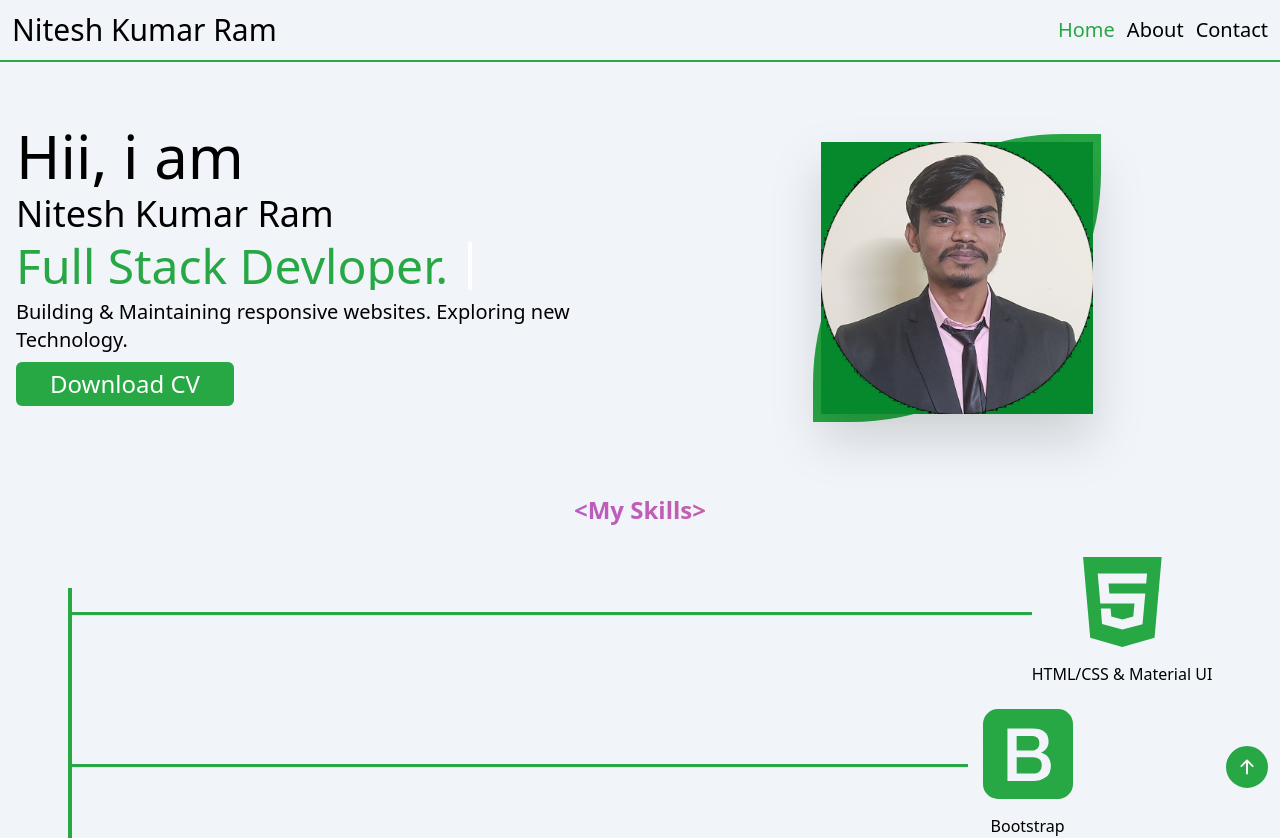
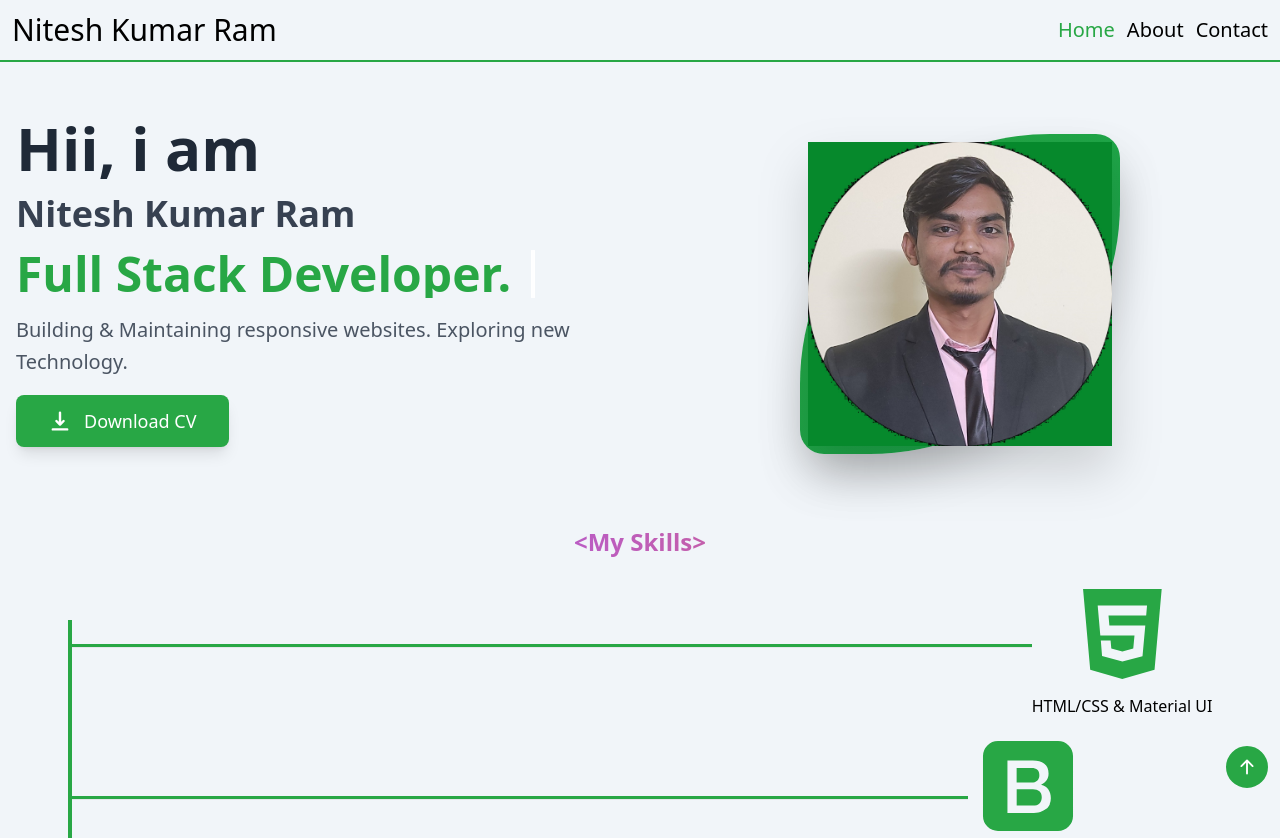
Before and after one commit to Nitesh8877/nitesh-portfolio, a React (Vite) app: page / in a window 1280 px wide. Shown: the top 838 px of the page. Built offline with nearby package versions, Linux system fonts and the light colour scheme.

Commit message:
Update HeroSectionContainer.jsx

```diff
--- a/src/components/HeroSectionContainer.jsx
+++ b/src/components/HeroSectionContainer.jsx
@@ -1,6 +1,67 @@
-import React from "react";
+// import React from "react";
+// import { Button, ContainerCenter } from "./utility";
+// import { LazyLoadImage } from "react-lazy-load-image-component";
+
+// const HeroSectionContainer = ({
+//   image,
+//   paragraph,
+//   typewriterText,
+//   title,
+//   name,
+//   left,
+// }) => {
+//   return (
+//     <section className="flex flex-col-reverse md:flex-row flex-wrap gap-5 p-4">
+//       <ContainerCenter className="flex-1 justify-center pt-6 md:p-0 ">
+//         <div className="max-auto gap-2 flex flex-col">
+//           {title && <h2 className="text-6xl ">{title}</h2>}
+//           {name && <h3 className="md:text-4xl text-2xl ">{name}</h3>}
+//           <h3 className="md:text-5xl text-3xl max-w-min animate-typing overflow-hidden whitespace-nowrap pr-5 border-r-4 border-r-baseColor text-baseColor">
+//             {typewriterText ?? "Full Stack Devloper."}
+//           </h3>
+//           <p className="text-xl ">
+//             {paragraph ??
+//               "Building & Maintaining responsive websites. Exploring new Technology."}
+//           </p>
+//           <Button
+//             basecolor
+//             className="text-white"
+//             target="_blank"
+//             download="/assets/Nitesh-software-developer-resume.pdf"
+//             link="/assets/Nitesh-software-developer-resume.pdf"
+//           >
+//             Download CV
+//           </Button>
+//         </div>
+//       </ContainerCenter>
+//       <ContainerCenter className="flex-1 justify-center relative pt-6">
+//         <div
+//           className={`bg-baseColor h-72 w-72 p-2 ${
+//             left
+//               ? "rounded-br-3x1 rounded-tr-[250px] rounded-bl-[250px] rounded-tl-3x1"
+//               : "rounded-br-[250px] rounded-tr-3x1 rounded-bl-3x1 rounded-tl-[250px]"
+//           }`}
+//         >
+//           <LazyLoadImage
+//             src={image}
+//             effect="blur"
+//             alt="Profile Pic"
+//             className="w-full drop-shadow-2xl"
+//           />
+//         </div>
+//       </ContainerCenter>
+//     </section>
+//   );
+// };
+
+// export default HeroSectionContainer;
+
+
+// src/components/HeroSectionContainer.jsx
+import { useState, useEffect } from "react";
 import { Button, ContainerCenter } from "./utility";
 import { LazyLoadImage } from "react-lazy-load-image-component";
+import { HiDownload } from "react-icons/hi";
 
 const HeroSectionContainer = ({
   image,
@@ -10,45 +71,78 @@ const HeroSectionContainer = ({
   name,
   left,
 }) => {
+  const [resumeUrl, setResumeUrl] = useState(null);
+
+  useEffect(() => {
+    const savedResume = localStorage.getItem("resumeUrl");
+    if (savedResume) {
+      setResumeUrl(savedResume);
+    }
+  }, []);
+
+  const handleDownload = (e) => {
+    e.preventDefault();
+
+    const downloadUrl = resumeUrl || "/assets/Nitesh-software-developer-resume.pdf";
+    const link = document.createElement("a");
+    link.href = downloadUrl;
+    link.download = "Nitesh-Resume.pdf";
+    document.body.appendChild(link);
+    link.click();
+    document.body.removeChild(link);
+  };
+
   return (
-    <section className="flex flex-col-reverse md:flex-row flex-wrap gap-5 p-4">
-      <ContainerCenter className="flex-1 justify-center pt-6 md:p-0 ">
-        <div className="max-auto gap-2 flex flex-col">
-          {title && <h2 className="text-6xl ">{title}</h2>}
-          {name && <h3 className="md:text-4xl text-2xl ">{name}</h3>}
-          <h3 className="md:text-5xl text-3xl max-w-min animate-typing overflow-hidden whitespace-nowrap pr-5 border-r-4 border-r-baseColor text-baseColor">
-            {typewriterText ?? "Full Stack Devloper."}
+    <section className="flex flex-col-reverse md:flex-row flex-wrap gap-8 p-4">
+      <ContainerCenter className="flex-1 justify-center pt-6 md:p-0">
+        <div className="max-auto gap-4 flex flex-col">
+          {title && (
+            <h2 className="text-5xl md:text-6xl font-bold text-gray-800">
+              {title}
+            </h2>
+          )}
+          {name && (
+            <h3 className="md:text-4xl text-2xl font-semibold text-gray-700">
+              {name}
+            </h3>
+          )}
+          <h3 className="md:text-5xl text-3xl max-w-min animate-typing overflow-hidden whitespace-nowrap pr-5 border-r-4 border-r-baseColor text-baseColor font-bold">
+            {typewriterText ?? "Full Stack Developer."}
           </h3>
-          <p className="text-xl ">
+          <p className="text-xl text-gray-600 leading-relaxed">
             {paragraph ??
               "Building & Maintaining responsive websites. Exploring new Technology."}
           </p>
-          <Button
-            basecolor
-            className="text-white"
-            target="_blank"
-            download="/assets/Nitesh-software-developer-resume.pdf"
-            link="/assets/Nitesh-software-developer-resume.pdf"
+
+          {/* Download Button with Icon */}
+          <button
+            onClick={handleDownload}
+            className="bg-baseColor text-white px-8 py-3 rounded-lg hover:bg-green-600 transition-all duration-300 flex items-center gap-3 max-w-fit shadow-lg hover:shadow-xl transform hover:-translate-y-1"
           >
-            Download CV
-          </Button>
+            <HiDownload className="text-2xl" />
+            <span className="text-lg font-medium">Download CV</span>
+          </button>
         </div>
       </ContainerCenter>
+
       <ContainerCenter className="flex-1 justify-center relative pt-6">
         <div
-          className={`bg-baseColor h-72 w-72 p-2 ${
+          className={`bg-gradient-to-br from-baseColor to-green-600 h-72 w-72 md:h-80 md:w-80 p-2 shadow-2xl transform hover:scale-105 transition-transform duration-300 ${
             left
-              ? "rounded-br-3x1 rounded-tr-[250px] rounded-bl-[250px] rounded-tl-3x1"
-              : "rounded-br-[250px] rounded-tr-3x1 rounded-bl-3x1 rounded-tl-[250px]"
+              ? "rounded-br-3xl rounded-tr-[250px] rounded-bl-[250px] rounded-tl-3xl"
+              : "rounded-br-[250px] rounded-tr-3xl rounded-bl-3xl rounded-tl-[250px]"
           }`}
         >
           <LazyLoadImage
             src={image}
             effect="blur"
             alt="Profile Pic"
-            className="w-full drop-shadow-2xl"
+            className="w-full h-full object-cover drop-shadow-2xl"
           />
         </div>
+        {/* Decorative Elements */}
+        <div className="absolute -z-10 top-0 right-0 w-32 h-32 bg-baseColor/20 rounded-full blur-3xl"></div>
+        <div className="absolute -z-10 bottom-0 left-0 w-40 h-40 bg-green-400/20 rounded-full blur-3xl"></div>
       </ContainerCenter>
     </section>
   );
```
